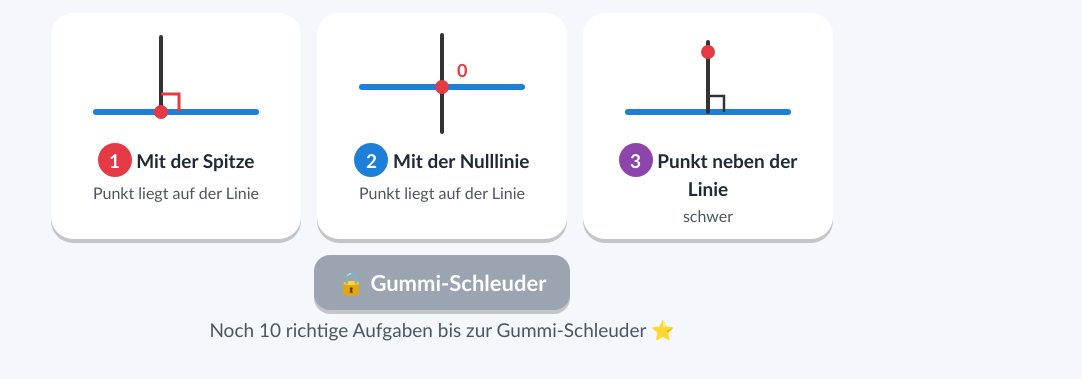
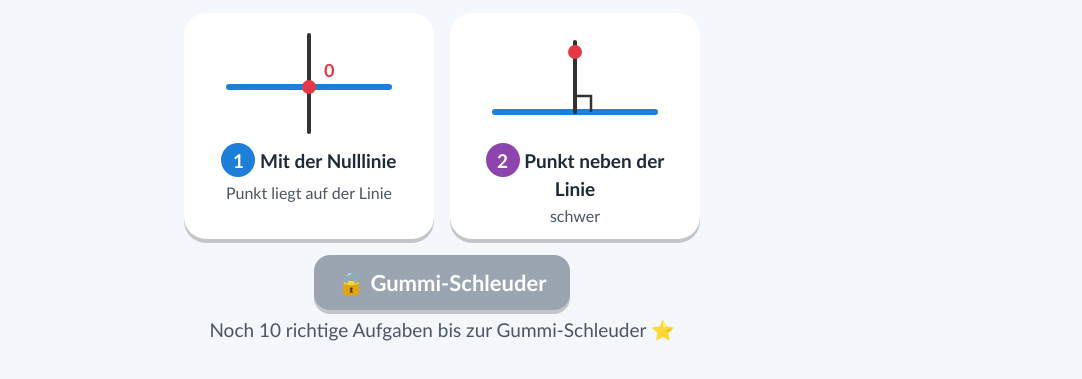
Before and after one commit to bellie161/Leseapp, a plain HTML site: page winkelzeichner.html in a window 1280 px wide. Shown: the part 109-488 px from the top of the page, without its empty margins (198-1280 px from the left). Drawn offline with Linux system fonts and the light colour scheme.

Commit message:
Winkel-Zeichner: Übung 'Mit der Spitze' entfernt
Co-Authored-By: Claude Opus 5.5 <noreply@anthropic.com>
Claude-Session: https://claude.ai/code/session_0122eNWruvk5CQ8ajZYZCtVG

```diff
--- a/winkelzeichner.html
+++ b/winkelzeichner.html
@@ -72,17 +72,13 @@ svg.stage{width:100%;height:100%;display:block;touch-action:none}
   <h1>✏️ Winkel-Zeichner</h1>
   <div class="sub">Rechte Winkel zeichnen mit dem Geodreieck</div>
   <div class="modes">
-    <button class="mode" data-l="1">
-      <svg viewBox="0 0 170 110"><line x1="5" y1="85" x2="165" y2="85" stroke="#1D7FD8" stroke-width="6" stroke-linecap="round"/><line x1="70" y1="85" x2="70" y2="10" stroke="#333" stroke-width="4" stroke-linecap="round"/><path d="M70 67 h18 v18" fill="none" stroke="#E63946" stroke-width="3"/><circle cx="70" cy="85" r="7" fill="#E63946"/></svg>
-      <span><span class="num" style="background:#E63946">1</span> Mit der Spitze</span><small>Punkt liegt auf der Linie</small>
-    </button>
     <button class="mode" data-l="2">
       <svg viewBox="0 0 170 110"><line x1="5" y1="60" x2="165" y2="60" stroke="#1D7FD8" stroke-width="6" stroke-linecap="round"/><line x1="85" y1="8" x2="85" y2="105" stroke="#333" stroke-width="4" stroke-linecap="round"/><circle cx="85" cy="60" r="7" fill="#E63946"/><text x="100" y="50" font-size="18" font-weight="700" fill="#E63946">0</text></svg>
-      <span><span class="num" style="background:#1D7FD8">2</span> Mit der Nulllinie</span><small>Punkt liegt auf der Linie</small>
+      <span><span class="num" style="background:#1D7FD8">1</span> Mit der Nulllinie</span><small>Punkt liegt auf der Linie</small>
     </button>
     <button class="mode" data-l="3">
       <svg viewBox="0 0 170 110"><line x1="5" y1="85" x2="165" y2="85" stroke="#1D7FD8" stroke-width="6" stroke-linecap="round"/><line x1="85" y1="85" x2="85" y2="15" stroke="#333" stroke-width="4" stroke-linecap="round"/><circle cx="85" cy="25" r="7" fill="#E63946"/><path d="M85 69 h16 v16" fill="none" stroke="#333" stroke-width="2.5"/></svg>
-      <span><span class="num" style="background:#8E44AD">3</span> Punkt neben der Linie</span><small>schwer</small>
+      <span><span class="num" style="background:#8E44AD">2</span> Punkt neben der Linie</span><small>schwer</small>
     </button>
   </div>
   <div class="row"><button id="gameBtn" class="gamebtn">🎯 Gummi-Schleuder</button></div>
```
